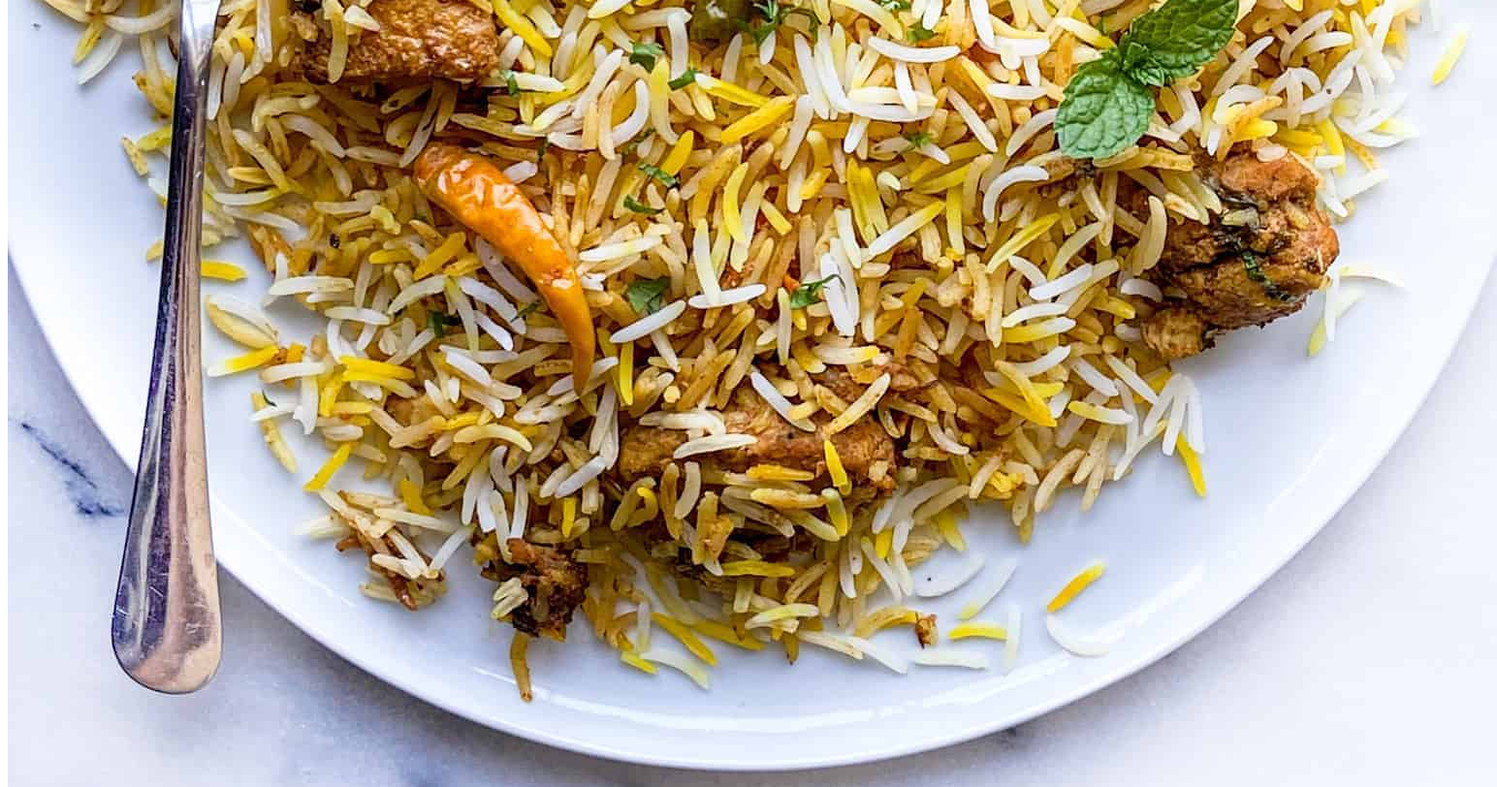
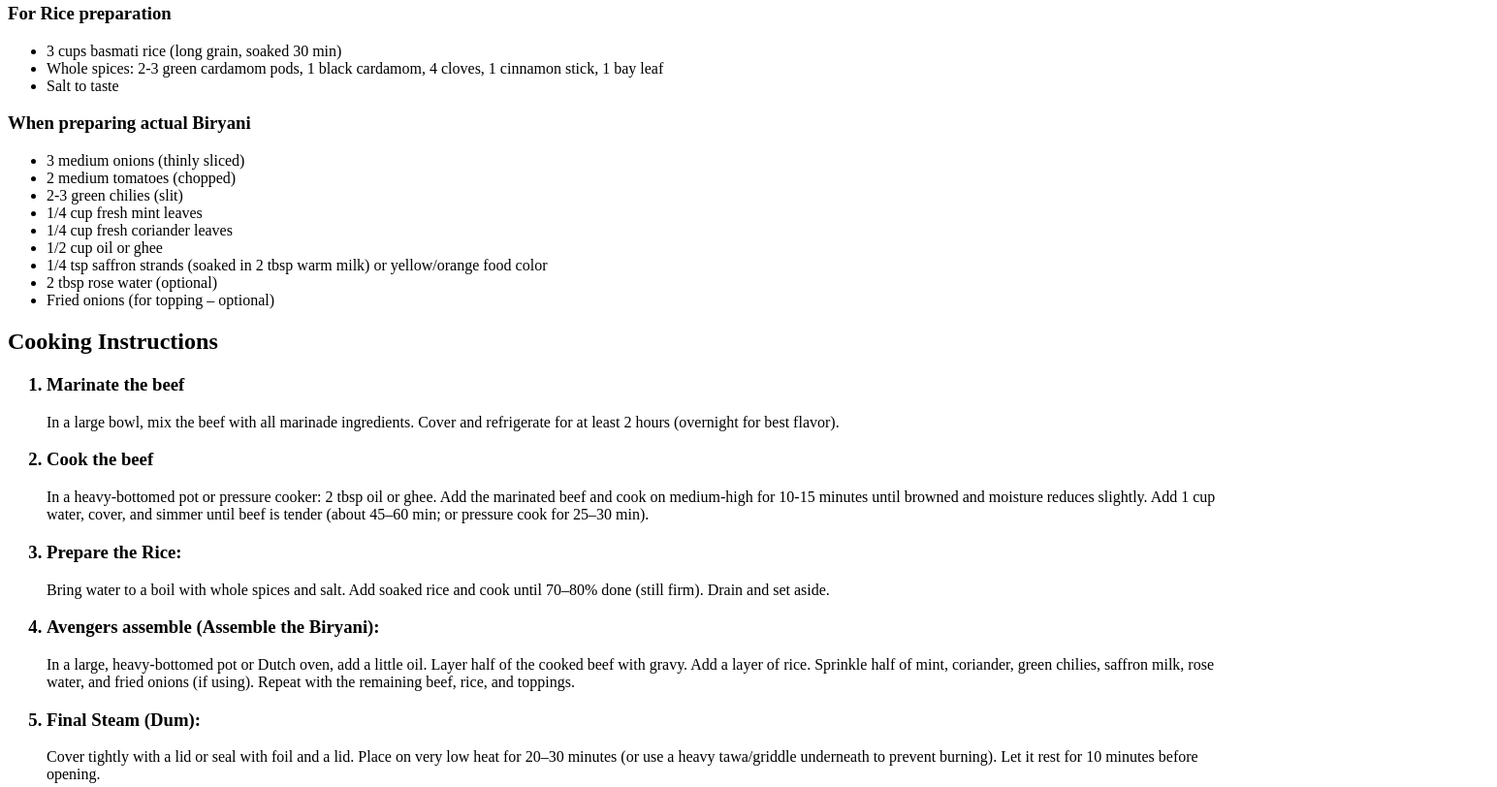
Before and after one commit to Syed-O/odin-recipes, a plain HTML site: page recipes/biryani.html in a window 1280 px wide. Shown: the part 1144-1956 px from the top of the page at 97% size, 1544 px wide, since content can reach past the window. Drawn offline with Linux system fonts and the light colour scheme.

Commit message:
Add complete ingredients and making recipes
So this is how all of the data is stored in html

```diff
--- a/recipes/biryani.html
+++ b/recipes/biryani.html
@@ -7,12 +7,13 @@
 </head>
 <body>
     <h1>Biryani</h1>
-    <img src="biryani.jpg" alt="Yummy beef biryani">
+    <img src="biryani.jpg" alt="Yummy beef biryani" height="600">
     <h2>Description</h2>
     <p>Beef biryani is a majestic culinary masterpiece that unites the richness of slow-cooked meat with the aromatic elegance of long-grain basmati rice, layered in an orchestra of vibrant spices. Each bite delivers a burst of flavor—deep, earthy notes from cumin and coriander, warmth from cinnamon and cloves, and the golden glow of turmeric, all harmonized with the tang of yogurt-marinated beef.
         The beef, simmered to melt-in-your-mouth tenderness, is infused with a masala so rich and complex it tells tales of centuries-old kitchens. The rice, fluffy and fragrant, carries whispers of saffron and rose water, each grain distinct yet perfectly united in the dish. Garnished with fried onions, fresh mint, and coriander, and sometimes a hard-boiled egg, beef biryani is both celebration and comfort—a royal feast layered with history, culture, and irresistible flavor.
         It’s not just food it’s an experience.</p>
     <h2>Ingredients</h2>
+    <h3>Marinade beef</h3>
     <ul>
         <li>1 kg beef/veal (preferably boneless, cut into cubes)</li>
         <li>1 cup plain yogurt</li>
@@ -25,7 +26,65 @@
         <li>Salt to taste</li>
         <li>Juice of 1 lemon</li>
     </ul>
+    <h3>For Rice preparation</h3>
+    <ul>
+        <li>3 cups basmati rice (long grain, soaked 30 min)</li>
+        <li>Whole spices: 2-3 green cardamom pods, 1 black cardamom, 4 cloves, 1 cinnamon stick, 1 bay leaf</li>
+        <li>Salt to taste</li>
+    </ul>
+    <h3>When preparing actual Biryani</h3>
+    <ul>
+        <li>3 medium onions (thinly sliced)</li>
+        <li>2 medium tomatoes (chopped)</li>
+        <li>2-3 green chilies (slit)</li>
+        <li>1/4 cup fresh mint leaves</li>
+        <li>1/4 cup fresh coriander leaves</li>
+        <li>1/2 cup oil or ghee</li>
+        <li>1/4 tsp saffron strands (soaked in 2 tbsp warm milk) or yellow/orange food color</li>
+        <li>2 tbsp rose water (optional)</li>
+        <li>Fried onions (for topping – optional)</li>
+    </ul>
+    <h2>Cooking Instructions</h2>
+    <ol>
+        <h3><li>Marinate the beef</li></h3>
+        <P>In a large bowl, mix the beef with all marinade ingredients. Cover and refrigerate for at least
+            2 hours (overnight for best flavor).</P>
+        <h3><li>Cook the beef</li></h3>
+        <p>
+            In a heavy-bottomed pot or pressure cooker:
+            2 tbsp oil or ghee.
+            Add the marinated beef and cook on medium-high for 10-15 minutes until browned and moisture reduces slightly.
+            Add 1 cup water, cover, and simmer until beef is tender (about 45–60 min; or pressure cook for 25–30 min).
+        </p>
+        <h3><li>Prepare the Rice:</li></h3>
+        <p>
+            Bring water to a boil with whole spices and salt.
 
+Add soaked rice and cook until 70–80% done (still firm).
+
+Drain and set aside.
+        </p>
+        <h3><li>Avengers assemble (Assemble the Biryani):</li></h3>
+        <p>
+            In a large, heavy-bottomed pot or Dutch oven, add a little oil.
+
+Layer half of the cooked beef with gravy.
+
+Add a layer of rice.
+
+Sprinkle half of mint, coriander, green chilies, saffron milk, rose water, and fried onions (if using).
+
+Repeat with the remaining beef, rice, and toppings.
+        </p>
+        <h3><li>Final Steam (Dum):</li></h3>
+        <p>
+            Cover tightly with a lid or seal with foil and a lid.
+
+Place on very low heat for 20–30 minutes (or use a heavy tawa/griddle underneath to prevent burning).
+
+Let it rest for 10 minutes before opening.
+        </p>
+    </ol>
     <a href="../index.html">Home</a>
 </body>
 </html>
```
